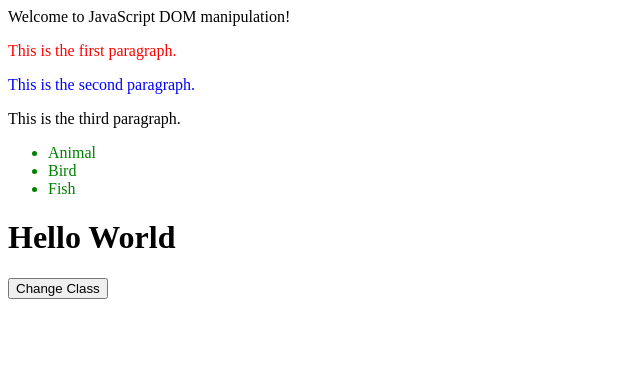
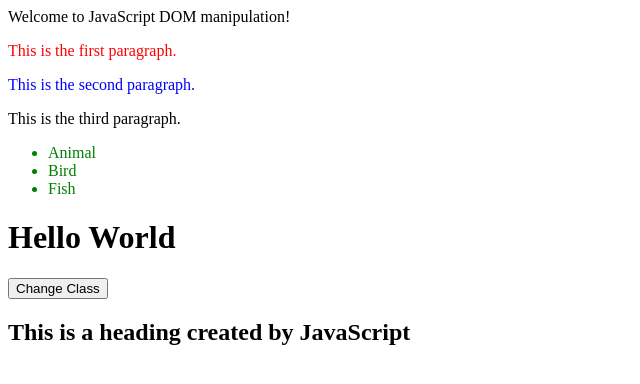
Before and after one commit to ishaanmaheshwaricodedeveloper/CSE11_JS, a plain HTML site: page index.html in a window 1280 px wide. Shown: the whole page, without its empty margins (0-640 px from the left). Drawn offline with Linux system fonts and the light colour scheme.

Commit message:
Lecture-8

```diff
--- /dev/null
+++ b/Append.js
@@ -0,0 +1,4 @@
+const heading = document.createElement("h2");
+const bodytag = document.getElementsByTagName("body");
+bodytag[0].append(heading);
+heading.innerHTML = "This is a heading created by JavaScript";
--- a/index.html
+++ b/index.html
@@ -20,4 +20,5 @@
     <button onclick="myFunction()">Change Class</button>
     <script src="./script.js"></script>
     <script src="./DOM.js"></script>
+    <script src="./Append.js"></script>
 </html>
```
